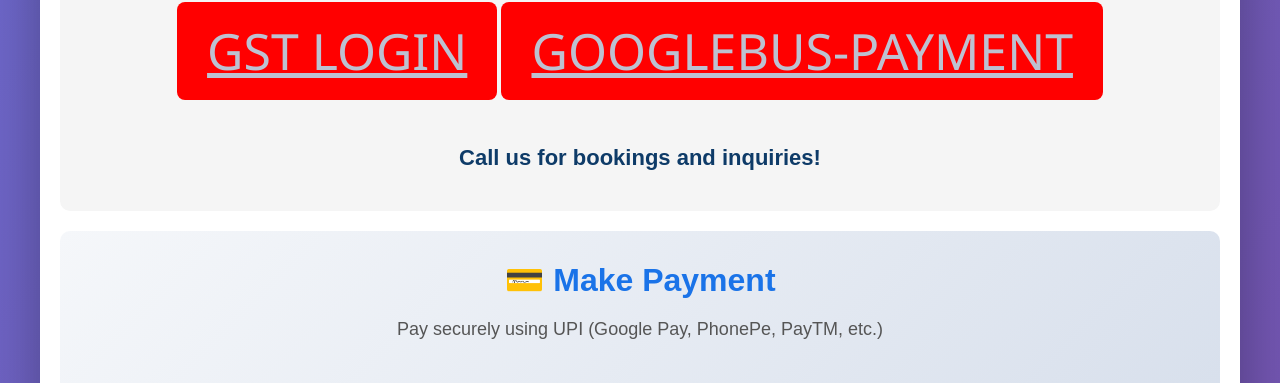
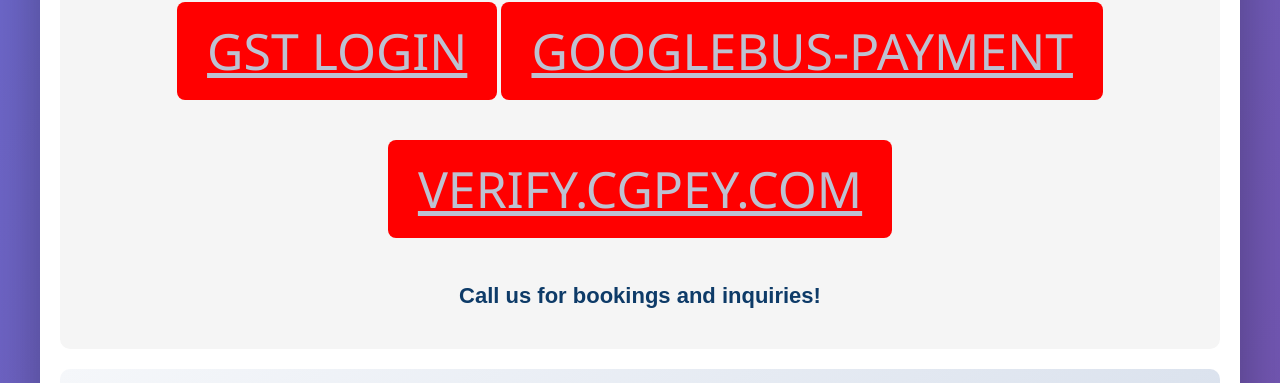
Before and after one commit to rpntravels/GOOGLEBUS, a website: page index.html in a window 1280 px wide. Shown: the part 2267-2650 px from the top of the page. Drawn offline with Linux system fonts and the light colour scheme; a script that the page names is missing.

Commit message:
Add link to VERIFY.CGPEY.COM in index.html

```diff
--- a/index.html
+++ b/index.html
@@ -53,7 +53,11 @@
         <a href="https://pgportal.gov.in/Signin" target="_blank" class="nav-btn cpgrams-btn">CPGRAMS</a>
         <a href="https://services.gst.gov.in/services/login" target="_blank" class="nav-btn gst-btn">GST LOGIN</a>
         <a href="https://rzp.io/rzp/MO6lzJNC" target="_blank" class="nav-btn googlebus-payment-btn">GOOGLEBUS-PAYMENT</a>
-
+        <a href="https://verify.cgpey.com/api/v1/verify/pan"
+   target="_blank"
+   class="nav-btn PAN-btn">
+   VERIFY.CGPEY.COM
+</a>
 
         <form>
           <script src="https://checkout.razorpay.com/v1/payment-button.js" data-payment_button_id="pl_SyxRCuam4uoH1N" async></script>
```
